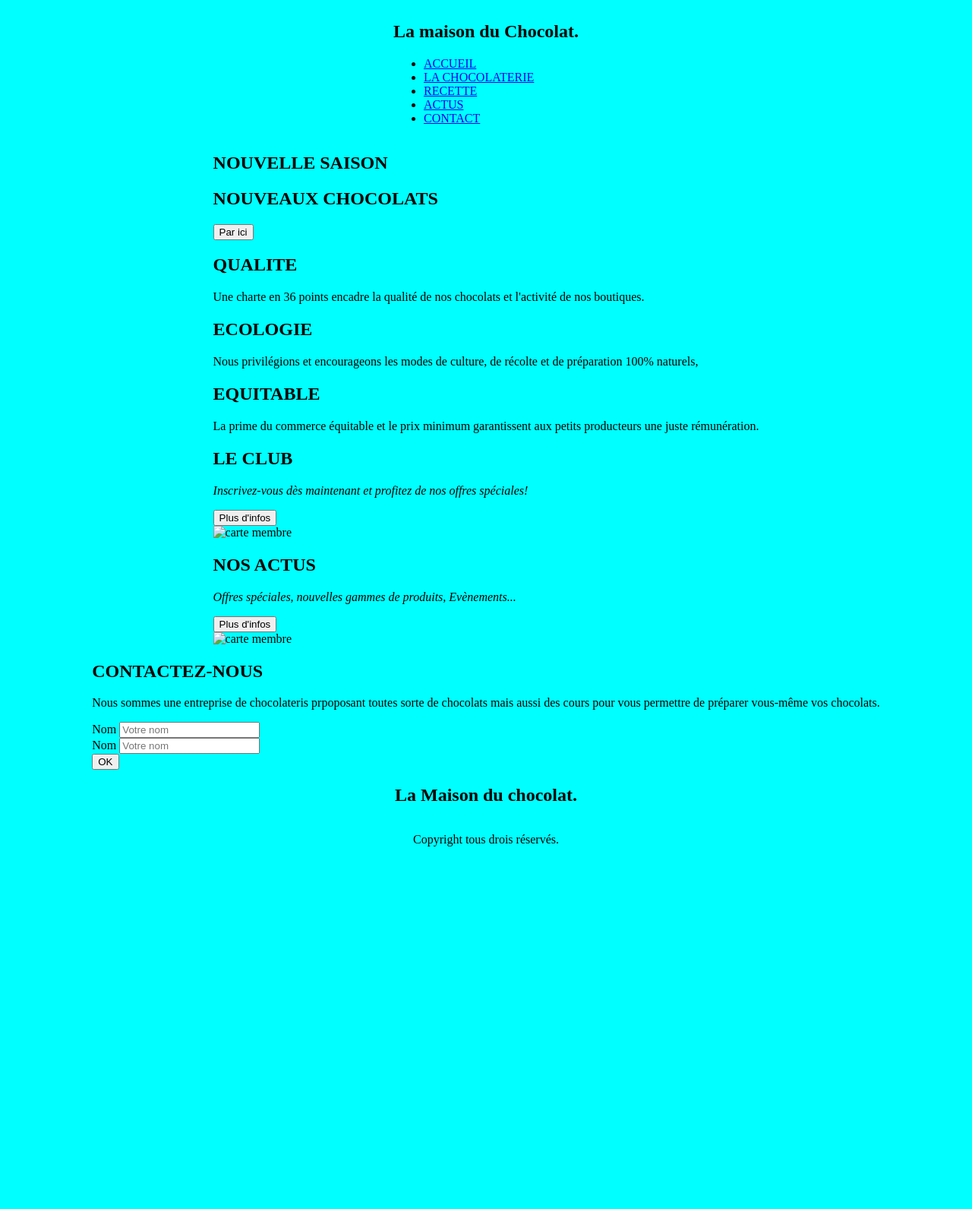
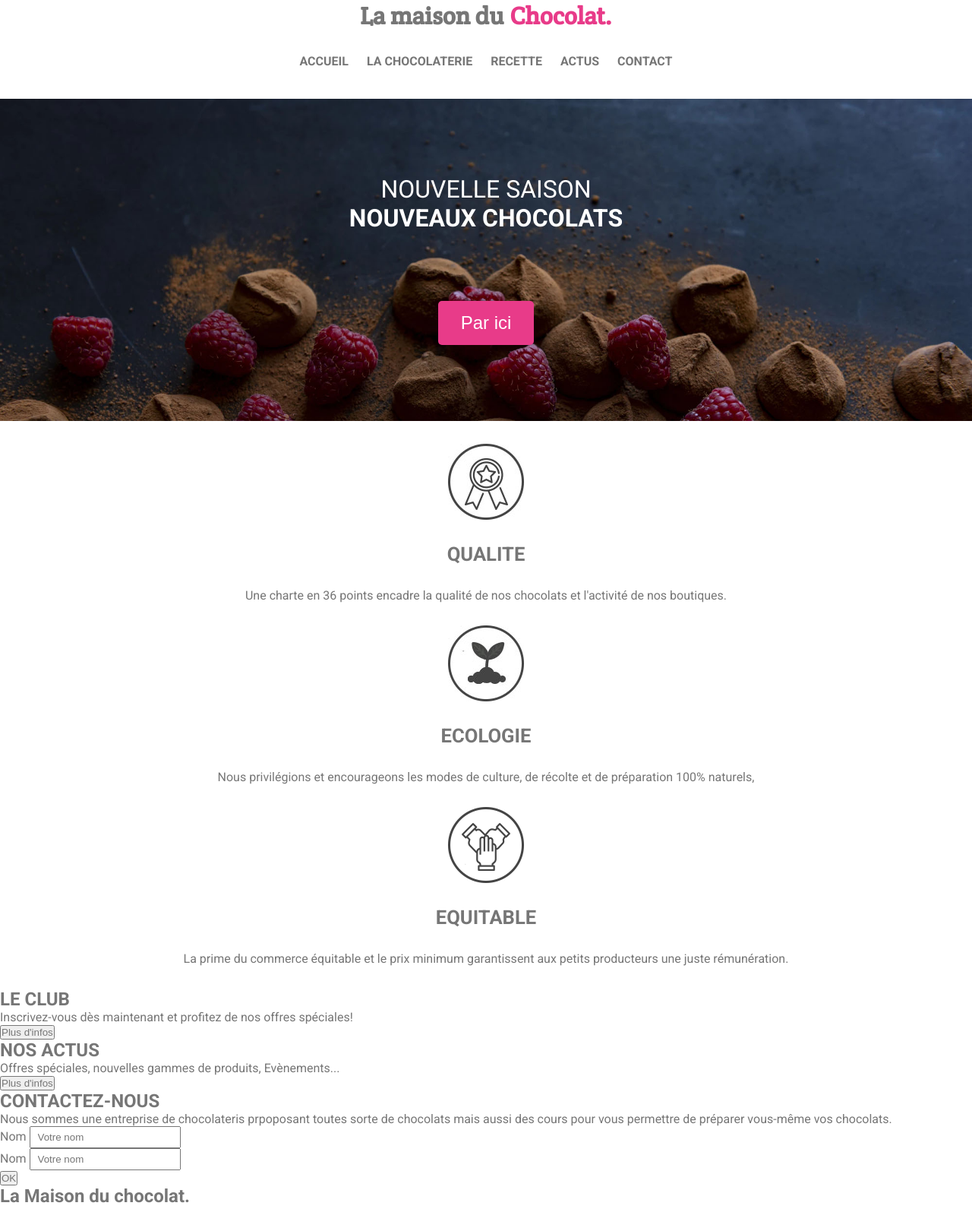
Before and after one commit to Simon-luc/la-maison-du-chocolat, a website: page index.html in a window 1280 px wide. Shown: the top 1591 px of the page at 76% size. Before the commit the page ends 1138 px from the top, so only its background shows below. Drawn offline with Linux system fonts and the light colour scheme; a web font is replaced by a local one.

Commit message:
modification des fichier abstract prend variable et mixin component devien base ajout d'un fichier reset

```diff
--- a/index.html
+++ b/index.html
@@ -5,129 +5,135 @@
     <meta charset="UTF-8">
     <meta name="viewport" content="width=device-width, initial-scale=1.0">
     <link rel="stylesheet" href="css/main.css">
+    <link rel="preconnect" href="https://fonts.googleapis.com">
+    <link rel="preconnect" href="https://fonts.gstatic.com" crossorigin>
+    <link
+        href="https://fonts.googleapis.com/css2?family=Montserrat:ital,wght@0,100..900;1,100..900&family=Open+Sans:ital,wght@0,300..800;1,300..800&family=Roboto+Condensed:ital,wght@0,100..900;1,100..900&family=Roboto:ital,wght@0,100..900;1,100..900&family=Shadows+Into+Light&family=Shadows+Into+Light+Two&display=swap"
+        rel="stylesheet">
+    <link rel="preconnect" href="https://fonts.googleapis.com">
+    <link rel="preconnect" href="https://fonts.gstatic.com" crossorigin>
+    <link
+        href="https://fonts.googleapis.com/css2?family=Crete+Round:ital@0;1&family=Montserrat:ital,wght@0,100..900;1,100..900&family=Open+Sans:ital,wght@0,300..800;1,300..800&family=Roboto+Condensed:ital,wght@0,100..900;1,100..900&family=Roboto:ital,wght@0,100..900;1,100..900&family=Shadows+Into+Light&family=Shadows+Into+Light+Two&display=swap"
+        rel="stylesheet">
+
     <title>Maquette du chocolat</title>
 </head>
 
 <body>
     <header class="header">
-        <nav class="header_title">
-            <h1>La maison du <span>Chocolat.</span></h1>
-            <nav class="header_navbar">
+        <h1 class="header__title">La maison du <span class="header__title-span"> Chocolat.</span></h1>
+        <nav class="header__navbar">
             <ul>
-                    <li><a href="#">ACCUEIL</a></li>
-                    <li><a href="#">LA CHOCOLATERIE</a></li>
-                    <li><a href="#">RECETTE</a></li>
-                    <li><a href="#">ACTUS</a></li>
-                    <li><a href="#">CONTACT</a></li>
+                <li><a href="#"><b>ACCUEIL</b></a></li>
+                <li><a href="#"><b>LA CHOCOLATERIE</b></a></li>
+                <li><a href="#"><b>RECETTE</b></a></li>
+                <li><a href="#"><b>ACTUS</b></a></li>
+                <li><a href="#"><b>CONTACT</b></a></li>
             </ul>
         </nav>
     </header>
 
     <main>
-        <section class="head">
-            <div class="head_title">
-                <h1>NOUVELLE SAISON</h1>
-                <h1><b>NOUVEAUX CHOCOLATS</b></h1>
-            </div>
-            <div class="head_button">
-                <button>Par ici</button>
-            </div>
+        <section class="hero">
+            <p class="hero__subtitle">NOUVELLE SAISON</p>
+                <span class="hero__span">NOUVEAUX CHOCOLATS</span>
+
+            <button class="hero__button">Par ici</button>
         </section>
 
-        <article class="quality">
-            <div class="quality_img">
-            </div>
-            <div class="quality_text">
-                <h2> QUALITE</h2>
-                <p>Une charte en 36 points encadre la qualité
+        <section class="quality">
+            <div class="quality_content">
+                <img class="quality__image" src="/images/steps-icon-1.jpg" alt="qualité">
+                <p class="quality__subtitle"> QUALITE</p>
+                <p class="quality__description">Une charte en 36 points encadre la qualité
                     de nos chocolats et l'activité de nos
                     boutiques.
                 </p>
             </div>
+        </section>
 
-            <div class="quality_img">
-            </div>
-            <div class="quality_text">
-                <h2> ECOLOGIE</h2>
-                <p>Nous privilégions et encourageons les
+
+        <section class="quality">
+            <div class="quality_content">
+                <img class="quality__image" src="/images/steps-icon-2.jpg" alt="Ecologie">
+                <p class="quality__subtitle"> ECOLOGIE</p>
+                <p class="quality__description">Nous privilégions et encourageons les
                     modes de culture, de récolte et de
                     préparation 100% naturels,
                 </p>
             </div>
-
-            <div class="quality_img">
-            </div>
-            <div class="quality_text">
-                <h2>EQUITABLE</h2>
-                <p>La prime du commerce équitable et le prix
+        </section>
+        <section class="quality">
+            <div class="quality_content">
+                <img class="quality__image" src="/images/steps-icon-3.png" alt="Equitable">
+                <p class="quality__subtitle"> EQUITABLE</p>
+                <p class="quality__description">La prime du commerce équitable et le prix
                     minimum garantissent aux petits producteurs
                     une juste rémunération.
                 </p>
             </div>
+        </section>
 
 
-        </article>
+
 
         <section class="promotion">
-            <div class="promotion_section">
-                <div class="promotion_text">
-                    <h2><b>LE CLUB</b></h2>
-                    <p><i> Inscrivez-vous dès
+
+            <div class="promotion__card">
+                <div class="promotion__text">
+                    <h2 class="promotion__title">LE CLUB</h2>
+                    <p class="promotion__description">
+                        Inscrivez-vous dès
                         maintenant et profitez de
                         nos offres spéciales!
-                        </i></p>
-                    <button>Plus d'infos</button>
-                </div>
-                <div class="promotion_img">
-                    <img src="" alt="carte membre">
+                    </p>
+                    <button class="promotion__button">Plus d'infos</button>
                 </div>
             </div>
-            <div class="promotion_section">
-                <div class="promotion_text">
-                    <h2><b>NOS ACTUS</b></h2>
-                    <p><i>Offres spéciales,
+
+            <div class="promotion__card">
+                <div class="promotion__text">
+                    <h2 class="promotion__title">NOS ACTUS</h2>
+                    <p class="promotion__description">
+                        Offres spéciales,
                         nouvelles gammes de
                         produits, Evènements...
-                        </i></p>
-                    <button>Plus d'infos</button>
-                </div>
-                <div class="promotion_img">
-                    <img src="" alt="carte membre">
+                    </p>
+                    <button class="promotion__button">Plus d'infos</button>
                 </div>
             </div>
+
+
         </section>
     </main>
 
     <section class="contact">
-        <div class="contact_header">
-            <h2>CONTACTEZ-NOUS</h2>
-        </div>
-        <div class="contact_text">
-            <p>Nous sommes une entreprise de chocolateris prpoposant toutes sorte de chocolats mais aussi des cours pour vous permettre de préparer
+        <h2 class="contact__title">CONTACTEZ-NOUS</h2>
+        <p class="contact__description">Nous sommes une entreprise de chocolateris prpoposant toutes sorte de chocolats
+            mais aussi des cours pour
+            vous permettre de préparer
             vous-même vos chocolats.
         </p>
+
+        <form class="contact_formulaire">
+            <div class="contact_form-group">
+                <label class="contact__label" for="Nom">Nom</label>
+                <input class="contact__input" type="text" id="Nom" placeholder="Votre nom">
             </div>
-        <div class="contact_formulaire">
-        <div class="contact_formu">
-            <label for="Nom" >Nom</label>
-            <input type="text" id="Nom" placeholder="Votre nom">
+            <div class="contact_form-group">
+                <label class="contact__label" for="Nom">Nom</label>
+                <input class="contact__input" type="text" id="Nom" placeholder="Votre nom">
             </div>
-        <div class="contact_formu">
-            <label for="Nom" >Nom</label>
-            <input type="text" id="Nom" placeholder="Votre nom">
-
+            <button class="contact__form-button">OK</button>
             </div>
-        <div class="contact_btn">
-            <button>OK</button>
-        </div>
-    </div>
+        </form>
     </section>
 
-<footer>
-    <h2> <b>La Maison du <span>chocolat.</span></b></h2>
+    <footer class="footer">
+        <h2 class="footer__logo"><a class="footer__link">La Maison du <span class="footer__span">chocolat.</span></a>
+        </h2>
+        <p class="footer__copyright">Copyright tous drois réservés.</p>
     </footer>
-
-<p>Copyright tous drois réservés.</p>
 
 </body>
 
--- a/scss/abstract/_variables.scss
+++ b/scss/abstract/_variables.scss
@@ -1,9 +1,7 @@
-
-
 /*font
 */
-$font-header_title:Crete Round;
-$font-body:Roboto;
+$font-header_title: "Crete Round", serif;
+$font-body: "Roboto", sans-serif;
 
 
 
--- /dev/null
+++ b/scss/base/_base.scss
@@ -0,0 +1,31 @@
+@use "../abstract/variables" as*;
+@import url('https://fonts.googleapis.com/css2?family=Crete+Round:ital@0;1&family=Montserrat:ital,wght@0,100..900;1,100..900&family=Open+Sans:ital,wght@0,300..800;1,300..800&family=Roboto+Condensed:ital,wght@0,100..900;1,100..900&family=Roboto:ital,wght@0,100..900;1,100..900&family=Shadows+Into+Light&family=Shadows+Into+Light+Two&display=swap');
+@import url('https://fonts.googleapis.com/css2?family=Montserrat:ital,wght@0,100..900;1,100..900&family=Open+Sans:ital,wght@0,300..800;1,300..800&family=Roboto+Condensed:ital,wght@0,100..900;1,100..900&family=Roboto:ital,wght@0,100..900;1,100..900&family=Shadows+Into+Light&family=Shadows+Into+Light+Two&display=swap');
+
+
+body {
+    font-family: $font-body;
+}
+
+h1,
+{
+font-family: $font-header_title;
+}
+
+h2 {
+    font-family: $font-body;
+}
+
+ul {
+    list-style: none;
+
+    a {
+        text-decoration: none;
+        color: inherit;
+
+    }
+}
+
+input {
+    padding: 5px 9px;
+}
--- /dev/null
+++ b/scss/base/_reset.scss
@@ -0,0 +1,11 @@
+@use "../abstract/variables" as*;
+
+
+
+
+* {
+    margin: 0;
+    padding: 0;
+    box-sizing: border-box;
+    color: $font-color;
+}
--- a/scss/components/_base.scss
+++ /dev/null
@@ -1,10 +0,0 @@
-@use "../abstract/variables" as*;
-
-body{
-    background-color: aqua;
-    display: flex;
-    flex-direction: column;
-    justify-content: center;
-    align-items: center;
-    align-self: center;
-}
--- a/scss/components/_buttons.scss
+++ /dev/null
@@ -1,6 +0,0 @@
-@use "../abstract/variables"  as*;
-
-
-
-$primaryColor: #E83B89;
-$secondColor:#FFFFFF;
--- a/scss/layout/_footer.scss
+++ b/scss/layout/_footer.scss
@@ -1 +1,23 @@
-@use "../abstract/variables"  as*;
+@use "../abstract/variables" as *;
+
+.footer {
+    // ton style de footer ici
+
+    &__logo {
+        // le style pour ton
+    }
+
+    &__span{
+
+    }
+
+    &__link {
+
+    }
+
+    &__copyright {
+
+    }
+
+
+}
--- a/scss/layout/_header.scss
+++ b/scss/layout/_header.scss
@@ -1 +1,34 @@
-@use "../abstract/variables" as*;
+@use "../abstract/variables" as *;
+@use "../abstract/mixins" as *;
+
+
+
+.header {
+    display: flex;
+    flex-direction: column;
+    align-items: center;
+
+    gap: 20px;
+
+}
+
+.header__title {
+
+    display: flex;
+    flex-direction: row;
+    gap: 0px 8px;
+
+
+    &-span {
+        color: $framboise;
+    }
+}
+
+.header__navbar {
+
+    li {
+        display: inline-block;
+        margin: 10px;
+    }
+
+}
--- a/scss/section/_hero.scss
+++ b/scss/section/_hero.scss
@@ -1 +1,44 @@
-@use "../abstract/variables" as*;
+@use "../abstract/variables" as *;
+@use "../abstract/mixins" as *;
+
+
+.hero {
+    background-image: url("/images/main.jpg");
+    background-repeat: no-repeat;
+    background-size: cover;
+    background-position: center;
+    display: flex;
+    flex-direction: column;
+    justify-content: center;
+    align-items: center;
+    width: 100%;
+    padding: 100px;
+    margin-top: 30px;
+
+
+
+}
+
+.hero__subtitle {
+    color: $white;
+    font-size : 2rem;
+}
+
+.hero__span {
+    display:block;
+    text-align: center;
+    font-size : 2rem;
+    font-weight: bold;
+    color: $white;
+}
+
+.hero__button {
+    margin-top: 90px;
+    background-color: $primaryColor;
+    color: $secondColor;
+    border-radius: 5px;
+    padding: 15px 30px;
+    border: none;
+    font-size : 1.5rem;
+
+}
--- a/scss/section/_quality.scss
+++ b/scss/section/_quality.scss
@@ -1 +1,20 @@
 @use "../abstract/variables" as*;
+
+
+.quality_content{
+
+    display: flex;
+    flex-direction: column;
+    justify-content: center;
+    align-items: center;
+    gap: 30px;
+    margin-top: 30px;
+    margin-bottom: 30px;
+
+}
+
+.quality__subtitle{
+    color: $font-color;
+    font-weight: bold;
+    font-size: 1.6rem;
+}
```
Also changed, not shown: scss/abstract/_mixins.scss (added, +26 -0 lines), scss/main.scss (+5 -3 lines), css/main.css, 1 other file. Lines whose indentation alone changed are shown as unchanged.
